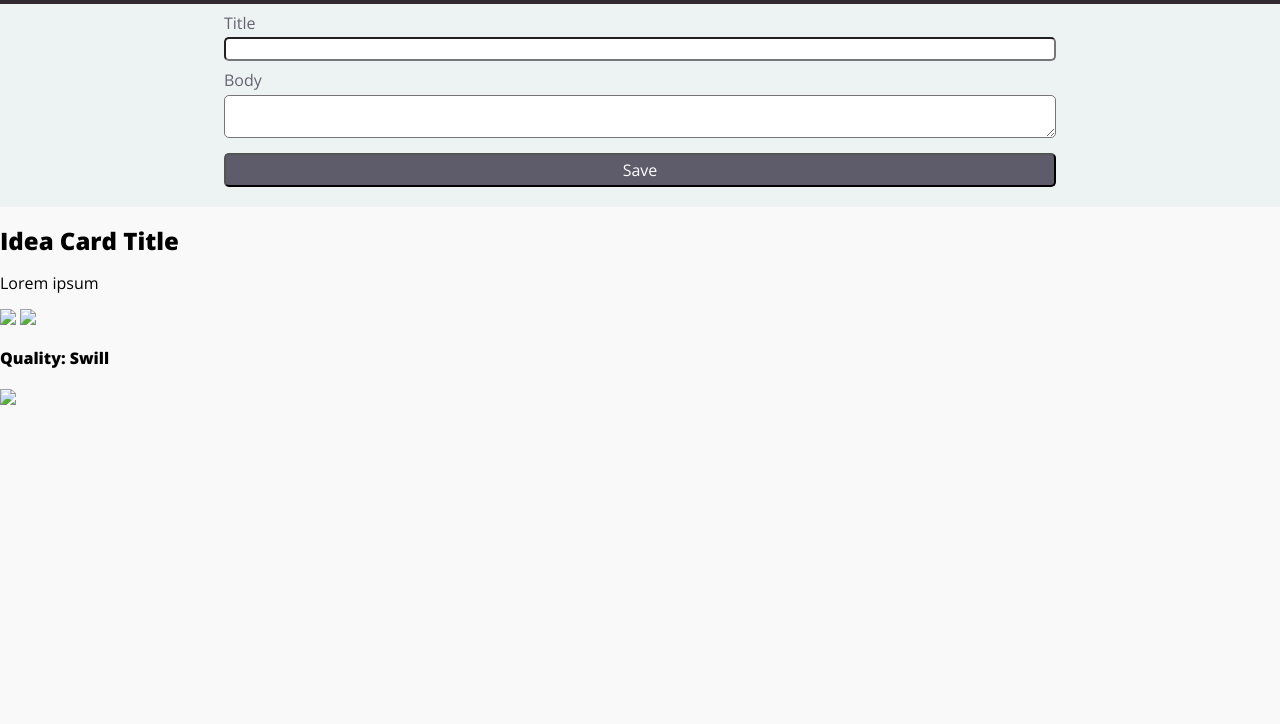
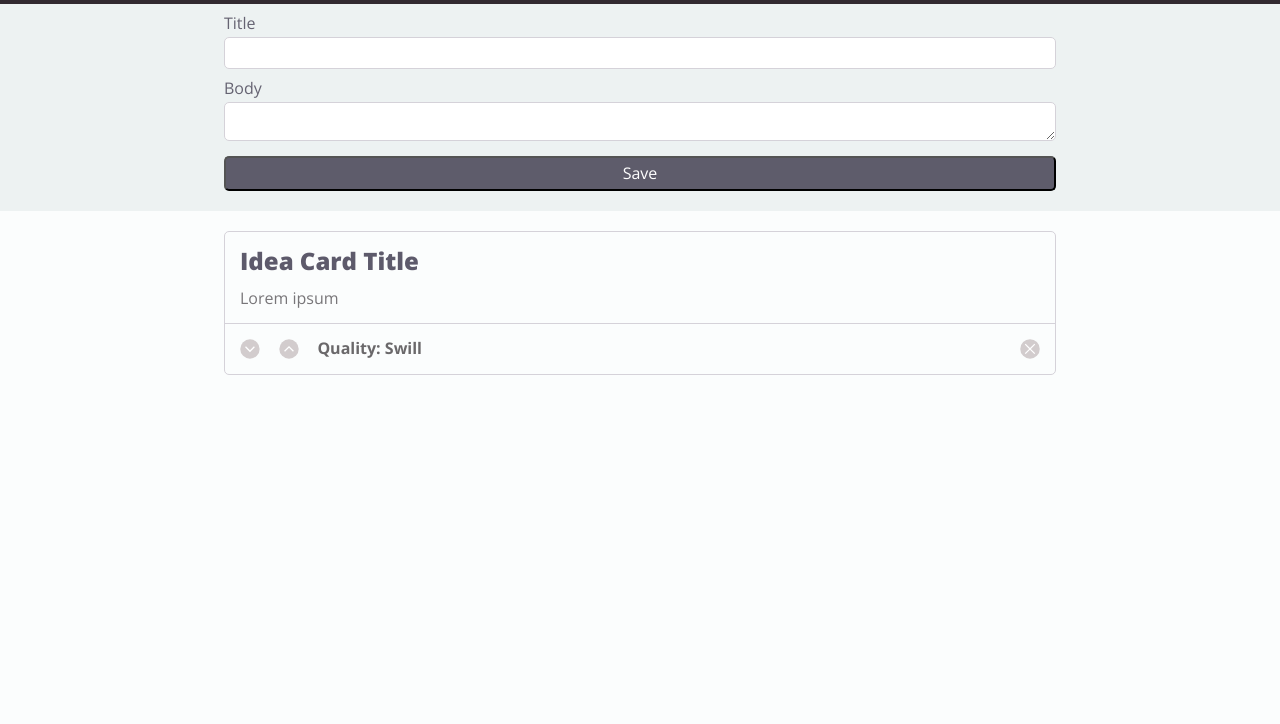
Before and after one commit to kobesparrow/idea-box, a plain HTML site: page index.html in a window 1280 px wide. Shown: the part 76-800 px from the top of the page. Drawn offline with nearby package versions, Linux system fonts and the light colour scheme.

Commit message:
Style card section.
Co-authored-by: Jon <jmkeever070@gmail.com>
Co-authored-by: Kayla <kaylarae7128@gmail.com>

```diff
--- a/index.html
+++ b/index.html
@@ -3,7 +3,7 @@
 <head>
   <link rel="stylesheet" type="text/css" href="normalize.css">
   <link rel="stylesheet" type="text/css" href="styles.css">
-  <link href="https://fonts.googleapis.com/css?family=Open+Sans:300,400,800" rel="stylesheet">
+  <link href="https://fonts.googleapis.com/css?family=Open+Sans:300,400,600,700,800" rel="stylesheet">
   <link rel="stylesheet" href="https://use.fontawesome.com/releases/v5.7.1/css/all.css" integrity="sha384-fnmOCqbTlWIlj8LyTjo7mOUStjsKC4pOpQbqyi7RrhN7udi9RwhKkMHpvLbHG9Sr" crossorigin="anonymous">
   <title>Idea Box</title>
 </head>
@@ -30,10 +30,12 @@
       <h2 class="card-title">Idea Card Title</h2>
       <p class="card-body">Lorem ipsum</p>
       <div class="card-footer">
-        <img src="downarrow">
-        <img src="uparrow">
-        <h4 class="card-quality">Quality: Swill</h4>
-        <img src="delete">
+        <div class="card-footer-left-buttons">
+          <img src="assets/downvote.svg">
+          <img src="assets/upvote.svg">
+          <h4 class="card-quality">Quality: Swill</h4>
+        </div>
+        <img src="assets/delete.svg">
       </div>
     </article>
   </section>
--- a/styles.css
+++ b/styles.css
@@ -1,8 +1,14 @@
  /*--------------- WHOLE PAGE --------------- */
+*:before, *:after, * {
+  box-sizing: border-box;
+  margin: 0px;
+  padding: 0px;
+}
 
 body {
   font-family: 'Open Sans', sans-serif;
-  background: #F9F9FA;
+  background: #FBFDFD;
+  /*box-sizing: border-box;*/
 }
 
 header {
@@ -75,8 +81,68 @@ label {
   padding: 6px 0;
 }
 
+.title-input {
+  height: 32px;
+}
+
 .title-input,
 .body-input,
 .form-btn {
   border-radius: 5px;
 }
+
+.title-input,
+.body-input {
+  border: 1.5px solid #D5D2D9;
+}
+
+/* --------------- CARDS --------------- */
+
+.idea-card {
+  border-radius: 5px;
+  border: 1.5px solid #D5D2D9;
+  display: flex;
+  flex-direction: column;
+  margin: auto;
+  margin-top: 20px;
+  order: 2px solid #D5D2D9;
+  width: 65%;
+}
+
+.card-footer {
+  align-items: center;
+  border-top: 1.5px solid #D5D2D9;
+  color: #6A686A;
+  display: flex;
+  justify-content: space-between;
+  padding: 15px;
+}
+
+.card-body {
+  padding: 0px 15px 15px 15px;
+  color: #787679;
+}
+
+h2 {
+  color: #5D5A6B;
+  padding: 15px;
+  font-weight: 800;
+}
+
+h4 {
+  margin: 0px;
+  font-weight: 700;
+
+}
+
+img {
+  height: 20px;
+  width: 20px;
+}
+
+.card-footer-left-buttons {
+  align-items: center;
+  display: flex;
+  justify-content: space-between;
+  width: 182px;
+}
```
Also changed, not shown: assets/delete.svg (added), assets/downvote.svg (added), assets/upvote.svg (added).
